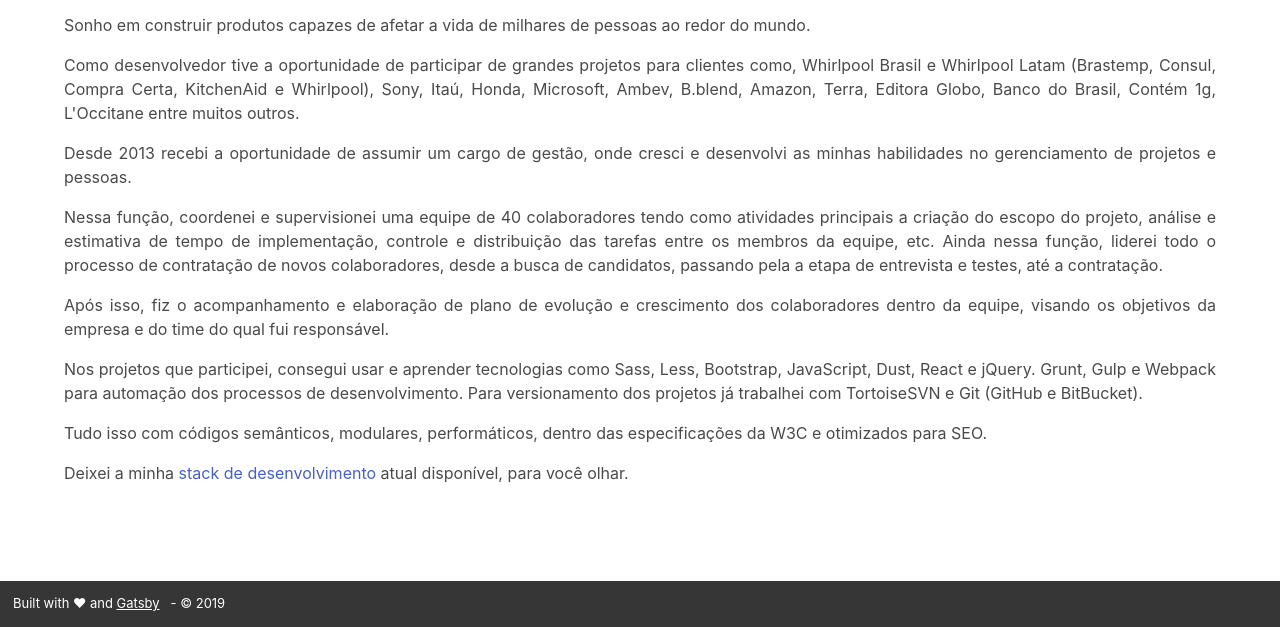
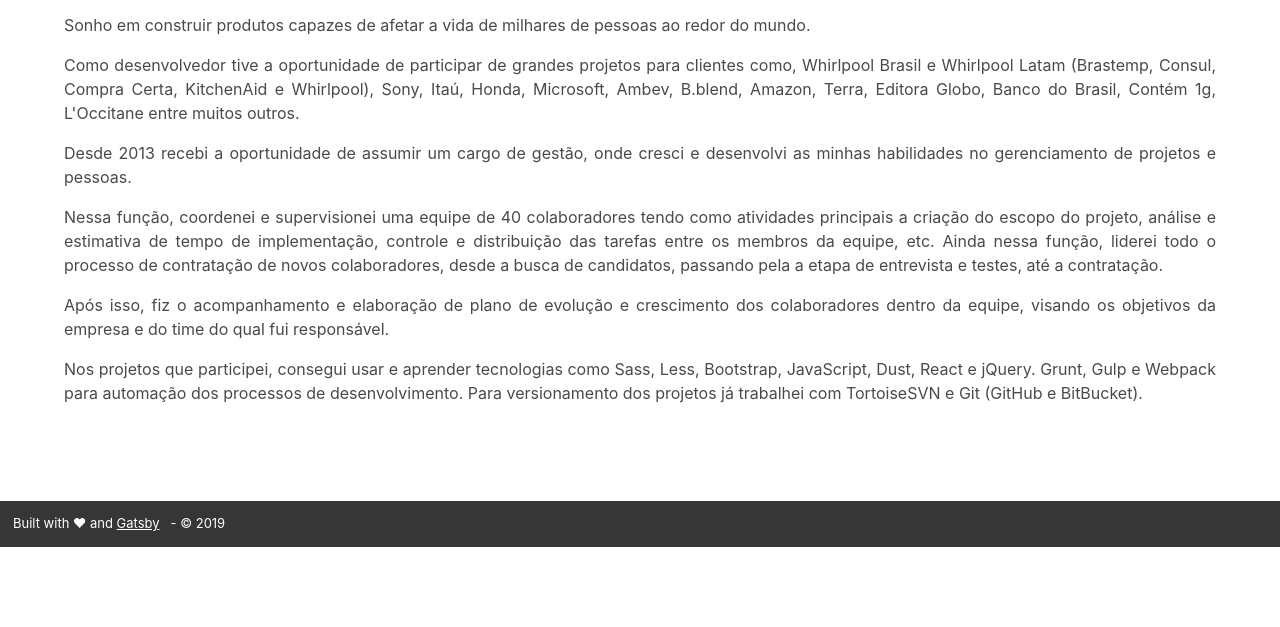
Before and after one commit to DouglasAmarelo/portfolio, a Gatsby site: page / in a window 1280 px wide. Shown: the part 756-1383 px from the top of the page. After the commit the page ends 1303 px from the top, so only its background shows below. Built offline with nearby package versions, Linux system fonts and the light colour scheme; Gatsby itself is replaced by a stand-in of ours.

Commit message:
fix: Correção do texto de apresentação

```diff
--- a/src/pages/index.js
+++ b/src/pages/index.js
@@ -61,9 +61,9 @@
 				<p>Após isso, fiz o acompanhamento e elaboração de plano de evolução e crescimento dos colaboradores dentro da equipe, visando os objetivos da empresa e do time do qual fui responsável.</p>
 
 				<p>Nos projetos que participei, consegui usar e aprender tecnologias como Sass, Less, Bootstrap, JavaScript, Dust, React e jQuery. Grunt, Gulp e Webpack para automação dos processos de desenvolvimento. Para versionamento dos projetos já trabalhei com TortoiseSVN e Git (GitHub e BitBucket).</p>
-				<p>Tudo isso com códigos semânticos, modulares, performáticos, dentro das especificações da W3C e otimizados para SEO.</p>
+				{/* <p>Tudo isso com códigos semânticos, modulares, performáticos, dentro das especificações da W3C e otimizados para SEO.</p>
 
-				<p>Deixei a minha <Link to="/stack">stack de desenvolvimento</Link> atual disponível, para você olhar.</p>
+				<p>Deixei a minha <Link to="/stack">stack de desenvolvimento</Link> atual disponível, para você olhar.</p> */}
 
 				{/* <p>Veja meus <Link to="/projetos">projetos pessoais</Link></p> */}
 			</div>
```
